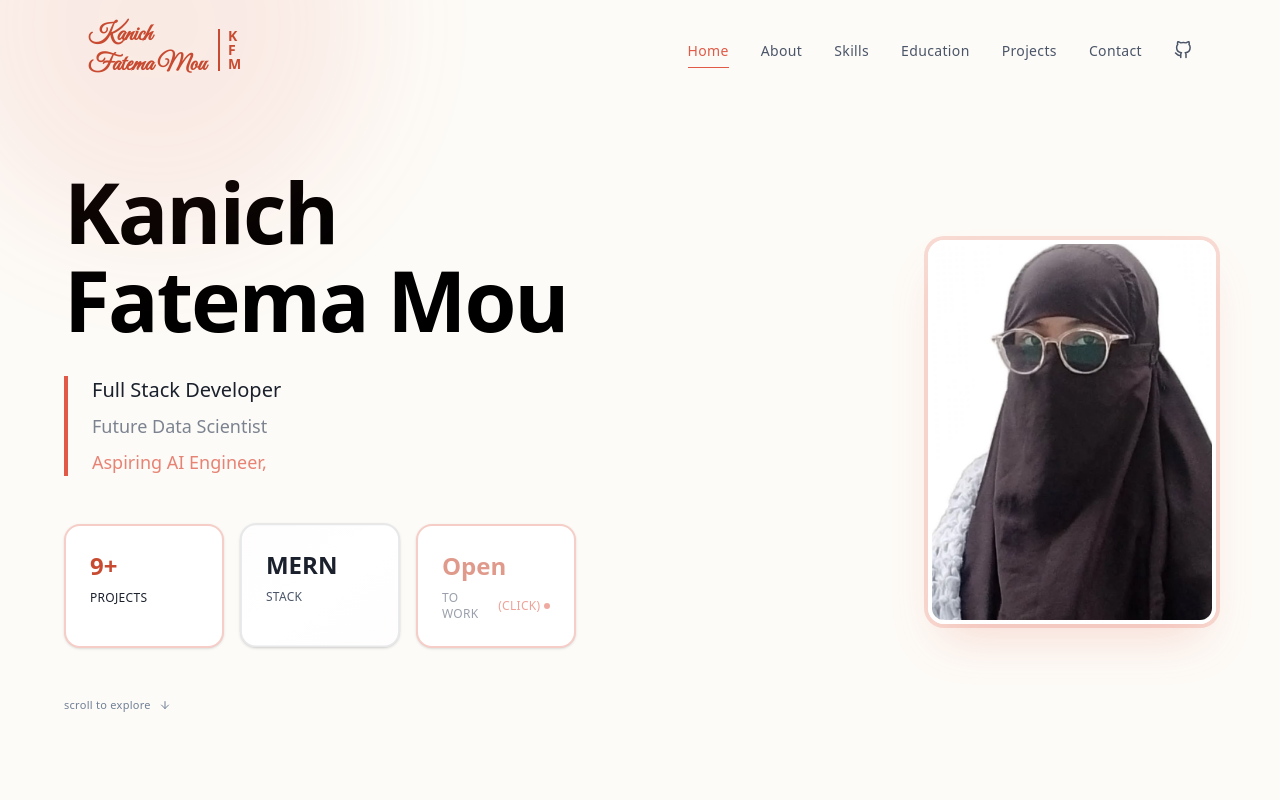
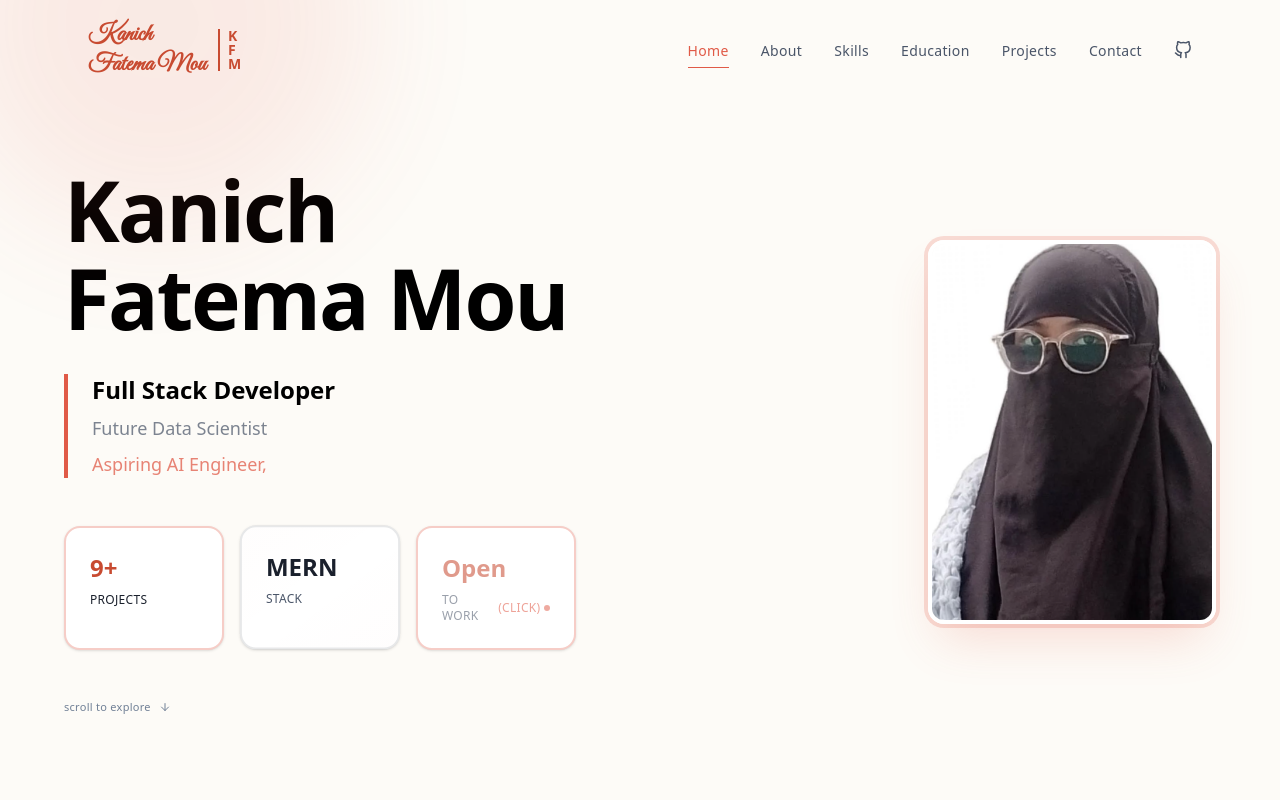
Before and after one commit to mouislambd/portfolio, a Next.js app: page / in a window 1280 px wide. Shown: the top 800 px of the page. Built offline with nearby package versions, Linux system fonts and the light colour scheme; a web font is replaced by a local one.

Commit message:
hero section updated

```diff
--- a/components/Hero.tsx
+++ b/components/Hero.tsx
@@ -85,7 +85,7 @@ export default function Hero() {
                     >
                         <motion.span
                             whileHover={{ x: 5, color: '#E05A47' }}
-                            className="text-[#1A202C] text-lg sm:text-xl font-medium cursor-default"
+                            className="text-[#000000] text-xl sm:text-2xl font-semibold cursor-default"
                         >
                             Full Stack Developer
                         </motion.span>
```
